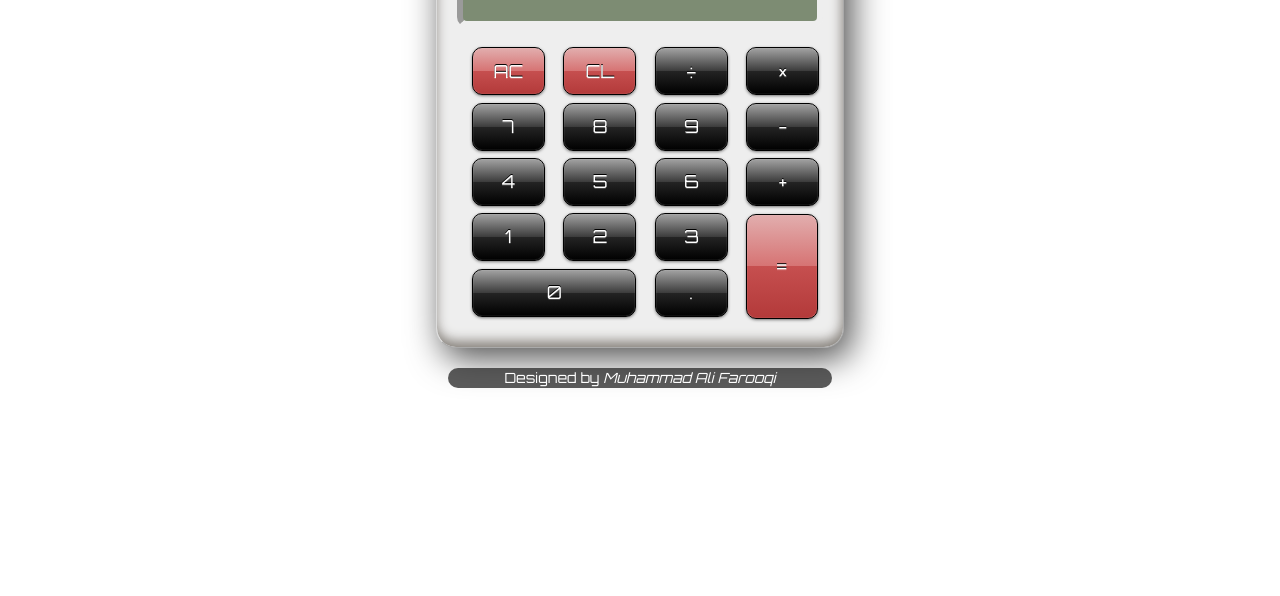
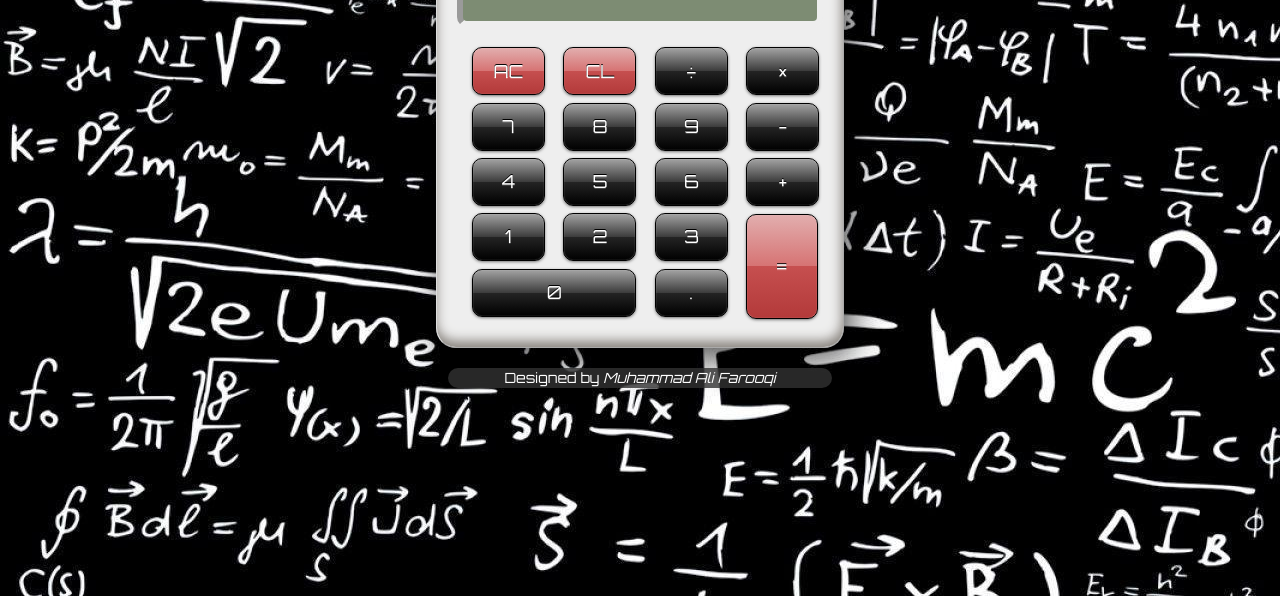
Before and after one commit to alifarooqi/calculator, a plain HTML site: page index.html in a window 1280 px wide. Shown: the part 204-800 px from the top of the page. Drawn offline with nearby package versions, Linux system fonts and the light colour scheme.

Commit message:
Updated background

```diff
--- a/css/style.css
+++ b/css/style.css
@@ -3,7 +3,7 @@
 html body {
   width: 100%;
   height: 100%;
-  background: url('bg.jpg');
+  background: url('../bg.jpg');
   font-family: 'Orbitron', cursive, sans-serif;
 }
 
```
